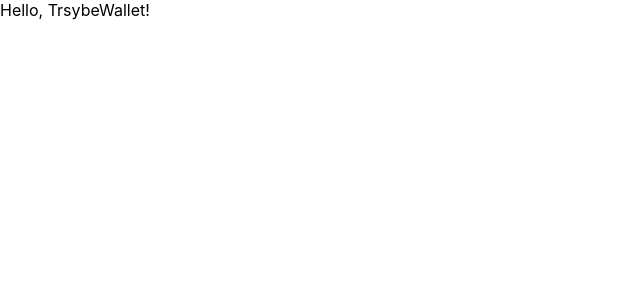
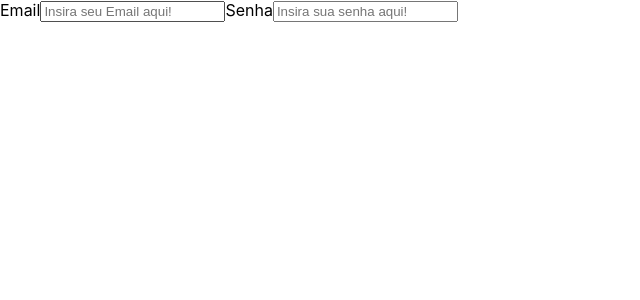
Before and after one commit to cae07/sd-013-a-project-trybewallet, a React (Create React App) app: page / in a window 1280 px wide. Shown: the top 300 px of the page, without its empty margins (0-640 px from the left). Built offline with nearby package versions, Linux system fonts and the light colour scheme.

Commit message:
Requisito 1 feito

```diff
--- a/src/App.js
+++ b/src/App.js
@@ -1,7 +1,16 @@
 import React from 'react';
+import { Route, Switch } from 'react-router-dom';
+
+import Login from './pages/Login';
 
 function App() {
-  return <div>Hello, TrsybeWallet!</div>;
+  return (
+    <div className="App">
+      <Switch>
+        <Route exact path="/" component={ Login } />
+      </Switch>
+    </div>
+  );
 }
 
 export default App;
--- a/src/index.js
+++ b/src/index.js
@@ -1,14 +1,18 @@
 import React from 'react';
 import ReactDOM from 'react-dom';
 import { BrowserRouter } from 'react-router-dom';
+import { Provider } from 'react-redux';
 import './index.css';
 import App from './App';
 import * as serviceWorker from './serviceWorker';
+import store from './redux/store';
 
 ReactDOM.render(
-  <BrowserRouter>
-    <App />
-  </BrowserRouter>,
+  <Provider store={ store }>
+    <BrowserRouter>
+      <App />
+    </BrowserRouter>
+  </Provider>,
   document.getElementById('root'),
 );
 
--- a/src/pages/Login.js
+++ b/src/pages/Login.js
@@ -2,7 +2,30 @@ import React from 'react';
 
 class Login extends React.Component {
   render() {
-    return <div>Login</div>;
+    return (
+      <div>
+        <form>
+          <label htmlFor="email">
+            Email
+            <input
+              id="email"
+              type="buton"
+              data-testid="email-input"
+              placeholder="Insira seu Email aqui!"
+            />
+          </label>
+          <label htmlFor="password">
+            Senha
+            <input
+              id="password"
+              type="buton"
+              data-testid="password-input"
+              placeholder="Insira sua senha aqui!"
+            />
+          </label>
+        </form>
+      </div>
+    );
   }
 }
 
--- a/src/reducers/index.js
+++ /dev/null
@@ -1,5 +0,0 @@
-// import user from './user';
-// import wallet from './wallet';
-
-// Configure os seus reducers.
-// ATENÇÃO: você obrigatoriamente tem que utilizar as chaves "user" e "wallet" no seu estado global
--- /dev/null
+++ b/src/redux/reducers/index.js
@@ -0,0 +1,6 @@
+import { combineReducers } from 'redux';
+import user from './user';
+
+const rootReducer = combineReducers({ user });
+
+export default rootReducer;
--- /dev/null
+++ b/src/redux/store/index.js
@@ -0,0 +1,13 @@
+import { createStore, applyMiddleware } from 'redux';
+import { composeWithDevTools } from 'redux-devtools-extension';
+import thunk from 'redux-thunk';
+import reducer from '../reducers';
+
+const store = createStore(
+  reducer,
+  composeWithDevTools(
+    applyMiddleware(thunk),
+  ),
+);
+
+export default store;
```
Also changed, not shown: src/redux/actions/index.js (renamed from src/actions/index.js), src/redux/reducers/user.js (renamed from src/reducers/user.js), src/redux/reducers/wallet.js (renamed from src/reducers/wallet.js), 1 other file (tests, documents, lock files or other folders).
